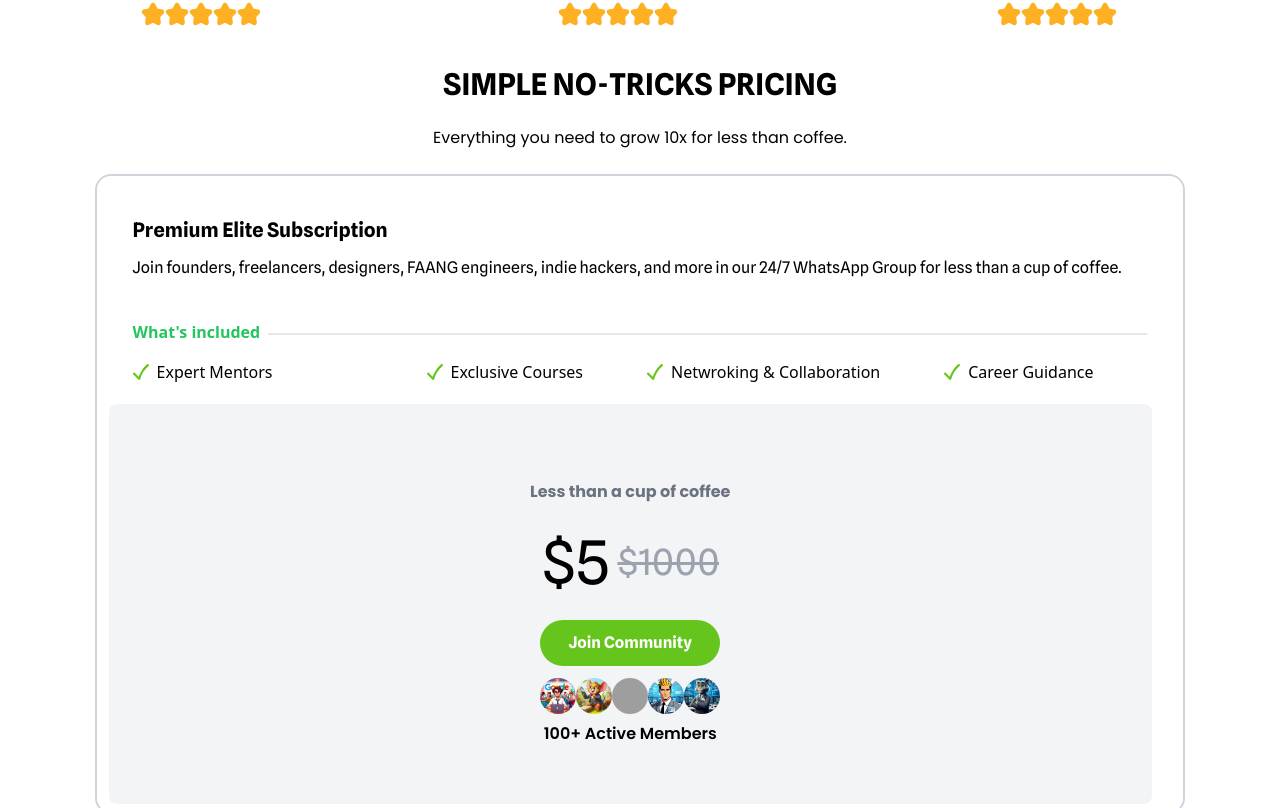
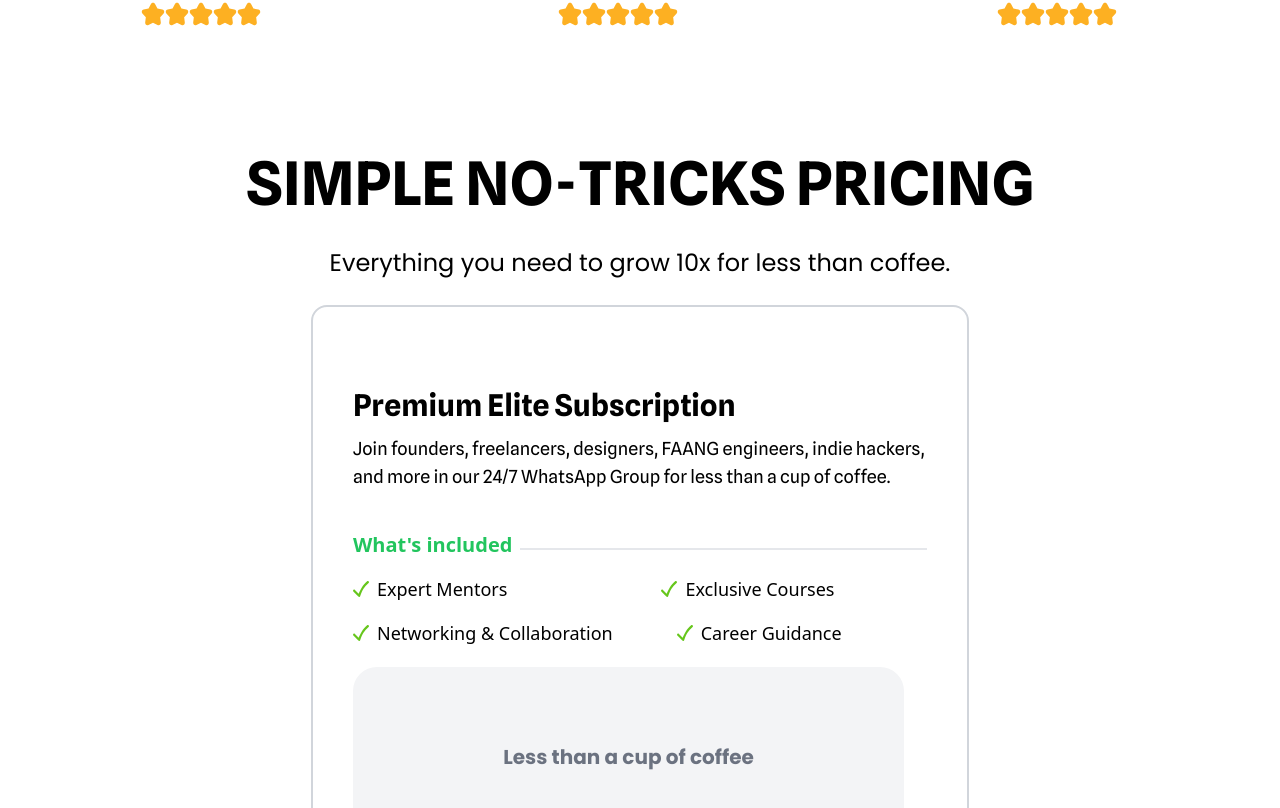
Before and after one commit to KC1064/Tailwind-CSS-Projects, a React (Vite) app in the folder EdTech-Landing-Page/: page / in a window 1280 px wide. Shown: the part 1692-2500 px from the top of the page. Built offline with nearby package versions, Linux system fonts and the light colour scheme; grey boxes are pictures that could not be loaded; a web font is replaced by a local one.

Commit message:
Completed the Project 80%

```diff
--- a/EdTech-Landing-Page/src/components/Pricing.jsx
+++ b/EdTech-Landing-Page/src/components/Pricing.jsx
@@ -1,86 +1,181 @@
+// import React from "react";
+
+// const Pricing = () => {
+//   return (
+//     <div className="flex flex-col text-center">
+//       <h2 className="text-3xl font-spline font-bold leading lg:text-6xl">
+//         SIMPLE NO-TRICKS PRICING
+//       </h2>
+//       <h4 className="py-6 px-4 font-poppins">
+//         Everything you need to grow 10x for less than coffee.
+//       </h4>
+//         <div className="flex justify-center md:px-6">
+//           <div className="text-left border-solid border-2 border-gray-300 rounded-2xl md:w-[90%]">
+//             <h2 className="pt-10 text-xl font-bold font-spline px-9">
+//               Premium Elite Subscription
+//             </h2>
+//             <p className="pt-3 font-spline px-9">
+//               Join founders, freelancers, designers, FAANG engineers, indie
+//               hackers, and more in our 24/7 WhatsApp Group for less than a cup
+//               of coffee.
+//             </p>
+//             <p className="flex items-center gap-2 font-bold text-green-500 px-9 pt-10">
+//               What's included{" "}
+//               <div className="flex-auto h-[2px] bg-gray-200 mt-1"></div>
+//             </p>
+//             <div className="flex flex-col px-9 md:flex-row md:flex-wrap md:gap-x-16">
+//               <h3 className="flex items-center gap-2 mt-4">
+//                 <img src="./images/icon-check.svg" alt="" />
+//                 Expert Mentors
+//               </h3>
+//               <h3 className="flex items-center gap-2 mt-4 md:ml-[90px]">
+//                 <img src="./images/icon-check.svg" alt="" />
+//                 Exclusive Courses
+//               </h3>
+//               <h3 className="flex items-center gap-2 mt-4">
+//                 <img src="./images/icon-check.svg" alt="" />
+//                 Netwroking & Collaboration
+//               </h3>
+//               <h3 className="flex items-center gap-2 mt-4">
+//                 <img src="./images/icon-check.svg" alt="" />
+//                 Career Guidance
+//               </h3>
+//             </div>
+//             <div className="flex ">
+//               <div className="h-[400px] mt-5 py-5 bg-gray-100 text-center w-[96%] ml-2 rounded-lg mb-2 md:ml-3">
+//                 <h3 className="pt-14 font-poppins text-gray-500 font-bold">
+//                   Less than a cup of coffee
+//                 </h3>
+//                 <div className="flex justify-center gap-2 items-center font-spline py-7">
+//                   <h1 className="text-6xl">$5</h1>
+//                   <h1 className="text-4xl line-through text-gray-400">$1000</h1>
+//                 </div>
+//                 <button className="bg-primary rounded-full h-[46px] w-[180px] font-spline text-white font-bold">
+//                   Join Community
+//                 </button>
+//                 <div className="flex justify-center pt-3">
+//                   <img
+//                     src="/images/avatars/Designer (5).png"
+//                     alt=""
+//                     className="w-[36px] h-[36px] rounded-full realtive hover:scale-125 ease-in-out z-20 transistion duration-200"
+//                   />
+//                   <img
+//                     src="/images/avatars/Designer (6).png"
+//                     alt=""
+//                     className="w-[36px] h-[36px] rounded-full realtive hover:scale-125 ease-in-out z-20 transistion duration-200"
+//                   />
+//                   <img
+//                     src="/images/avatars/Designer (7).png"
+//                     alt=""
+//                     className="w-[36px] h-[36px] rounded-full realtive hover:scale-125 ease-in-out z-20 transistion duration-200"
+//                   />
+//                   <img
+//                     src="/images/avatars/pic-1.png"
+//                     alt=""
+//                     className="w-[36px] h-[36px] rounded-full realtive hover:scale-125 ease-in-out z-20 transistion duration-200"
+//                   />
+//                   <img
+//                     src="/images/avatars/pic-2.png"
+//                     alt=""
+//                     className="w-[36px] h-[36px] rounded-full realtive hover:scale-125 ease-in-out z-20 transistion duration-200"
+//                   />
+//                 </div>
+//                 <p className="pt-2 font-semibold font-poppins">
+//                   100+ Active Members
+//                 </p>
+//               </div>
+//             </div>
+//           </div>
+//         </div>
+//     </div>
+//   );
+// };
+
+// export default Pricing;
+
 import React from "react";
 
 const Pricing = () => {
   return (
-    <div className="flex flex-col text-center">
-      <h2 className="text-3xl font-spline font-bold leading">
+    <div className="flex flex-col text-center lg:py-20 lg:px-40">
+      <h2 className="text-3xl font-spline font-bold leading lg:text-6xl lg:leading-tight">
         SIMPLE NO-TRICKS PRICING
       </h2>
-      <h4 className="py-6 px-4 font-poppins">
+      <h4 className="py-6 px-4 font-poppins lg:text-2xl lg:leading-normal">
         Everything you need to grow 10x for less than coffee.
       </h4>
-      <div className="flex justify-center md:px-6">
-        <div className="text-left border-solid border-2 border-gray-300 rounded-2xl md:w-[90%]">
-          <h2 className="pt-10 text-xl font-bold font-spline px-9">
+      <div className="flex justify-center md:px-6 lg:px-0 lg:flex-row">
+        <div className="text-left border-solid border-2 border-gray-300 rounded-2xl md:w-[90%] lg:w-[70%] lg:p-10">
+          <h2 className="pt-10 text-xl font-bold font-spline px-9 lg:text-3xl lg:px-0">
             Premium Elite Subscription
           </h2>
-          <p className="pt-3 font-spline px-9">
+          <p className="pt-3 font-spline px-9 lg:text-lg lg:px-0">
             Join founders, freelancers, designers, FAANG engineers, indie
-            hackers, and more in our 24/7 WhatsApp Group for less than a cup of
-            coffee.
+            hackers, and more in our 24/7 WhatsApp Group for less than a cup
+            of coffee.
           </p>
-          <p className="flex items-center gap-2 font-bold text-green-500 px-9 pt-10">
+          <p className="flex items-center gap-2 font-bold text-green-500 px-9 pt-10 lg:px-0 lg:text-xl">
             What's included{" "}
-            <div className="flex-auto h-[2px] bg-gray-200 mt-1"></div>
+            <div className="flex-auto h-[2px] bg-gray-200 mt-1 lg:mt-2"></div>
           </p>
-          <div className="flex flex-col px-9 md:flex-row md:flex-wrap md:gap-x-16">
-            <h3 className="flex items-center gap-2 mt-4">
+          <div className="flex flex-col px-9 md:flex-row md:flex-wrap md:gap-x-16 lg:px-0">
+            <h3 className="flex items-center gap-2 mt-4 lg:text-lg">
               <img src="./images/icon-check.svg" alt="" />
               Expert Mentors
             </h3>
-            <h3 className="flex items-center gap-2 mt-4 md:ml-[90px]">
+            <h3 className="flex items-center gap-2 mt-4 md:ml-[90px] lg:text-lg">
               <img src="./images/icon-check.svg" alt="" />
               Exclusive Courses
             </h3>
-            <h3 className="flex items-center gap-2 mt-4">
+            <h3 className="flex items-center gap-2 mt-4 lg:text-lg">
               <img src="./images/icon-check.svg" alt="" />
-              Netwroking & Collaboration
+              Networking & Collaboration
             </h3>
-            <h3 className="flex items-center gap-2 mt-4">
+            <h3 className="flex items-center gap-2 mt-4 lg:text-lg">
               <img src="./images/icon-check.svg" alt="" />
               Career Guidance
             </h3>
           </div>
           <div className="flex ">
-            <div className="h-[400px] mt-5 py-5 bg-gray-100 text-center w-[96%] ml-2 rounded-lg mb-2 md:ml-3">
-              <h3 className="pt-14 font-poppins text-gray-500 font-bold">
+            <div className="h-[400px] mt-5 py-5 bg-gray-100 text-center w-[96%] ml-2 rounded-lg mb-2 md:ml-3 lg:h-[500px] lg:ml-0 lg:rounded-3xl">
+              <h3 className="pt-14 font-poppins text-gray-500 font-bold lg:text-xl">
                 Less than a cup of coffee
               </h3>
-              <div className="flex justify-center gap-2 items-center font-spline py-7">
-                <h1 className="text-6xl">$5</h1>
-                <h1 className="text-4xl line-through text-gray-400">$1000</h1>
+              <div className="flex justify-center gap-2 items-center font-spline py-7 lg:py-10">
+                <h1 className="text-6xl lg:text-8xl">$5</h1>
+                <h1 className="text-4xl line-through text-gray-400 lg:text-5xl">$1000</h1>
               </div>
-              <button className="bg-primary rounded-full h-[46px] w-[180px] font-spline text-white font-bold">
+              <button className="bg-primary rounded-full h-[46px] w-[180px] font-spline text-white font-bold lg:h-[56px] lg:w-[220px]">
                 Join Community
               </button>
-              <div className="flex justify-center pt-3">
+              <div className="flex justify-center pt-3 lg:pt-5">
                 <img
                   src="/images/avatars/Designer (5).png"
                   alt=""
-                  className="w-[36px] h-[36px] rounded-full realtive hover:scale-125 ease-in-out z-20 transistion duration-200"
+                  className="w-[36px] h-[36px] rounded-full relative hover:scale-125 ease-in-out z-20 transition duration-200 lg:w-[48px] lg:h-[48px]"
                 />
                 <img
                   src="/images/avatars/Designer (6).png"
                   alt=""
-                  className="w-[36px] h-[36px] rounded-full realtive hover:scale-125 ease-in-out z-20 transistion duration-200"
+                  className="w-[36px] h-[36px] rounded-full relative hover:scale-125 ease-in-out z-20 transition duration-200 lg:w-[48px] lg:h-[48px]"
                 />
                 <img
                   src="/images/avatars/Designer (7).png"
                   alt=""
-                  className="w-[36px] h-[36px] rounded-full realtive hover:scale-125 ease-in-out z-20 transistion duration-200"
+                  className="w-[36px] h-[36px] rounded-full relative hover:scale-125 ease-in-out z-20 transition duration-200 lg:w-[48px] lg:h-[48px]"
                 />
                 <img
                   src="/images/avatars/pic-1.png"
                   alt=""
-                  className="w-[36px] h-[36px] rounded-full realtive hover:scale-125 ease-in-out z-20 transistion duration-200"
+                  className="w-[36px] h-[36px] rounded-full relative hover:scale-125 ease-in-out z-20 transition duration-200 lg:w-[48px] lg:h-[48px]"
                 />
                 <img
                   src="/images/avatars/pic-2.png"
                   alt=""
-                  className="w-[36px] h-[36px] rounded-full realtive hover:scale-125 ease-in-out z-20 transistion duration-200"
+                  className="w-[36px] h-[36px] rounded-full relative hover:scale-125 ease-in-out z-20 transition duration-200 lg:w-[48px] lg:h-[48px]"
                 />
               </div>
-              <p className="pt-2 font-semibold font-poppins">
+              <p className="pt-2 font-semibold font-poppins lg:pt-3 lg:text-lg">
                 100+ Active Members
               </p>
             </div>
```
